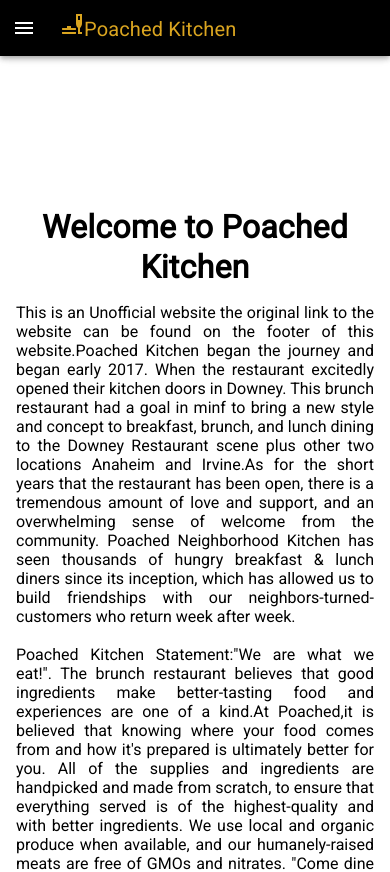
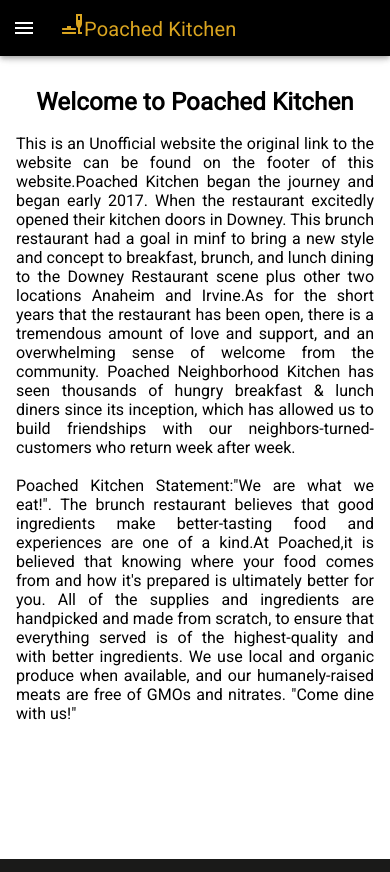
Before and after one commit to Qojedi57/restaurant-website, a React (Vite) app: page /about in a window 390 px wide. Shown: the top 872 px of the page. Built offline with nearby package versions, Linux system fonts and the light colour scheme.

Commit message:
Wip:Updated the contact page of the website

```diff
--- a/src/pages/About.jsx
+++ b/src/pages/About.jsx
@@ -17,9 +17,13 @@ const About = () => {
           },
           "& p":{
             textAlign:"justify",
-
-          }
-
+        },
+        "@media (max-width:600px)":{
+          mt:0,
+          "& h4 ":{
+            fontSize:"1.5rem",
+          },
+        },
         }}
         >
         <Typography variant="h4">Welcome to Poached Kitchen</Typography>
--- a/src/pages/Contact.jsx
+++ b/src/pages/Contact.jsx
@@ -1,10 +1,17 @@
-import React from 'react';
-import Layout from './../components/Layout/Layout';
+import { Box, Typography} from "@mui/system";
+import React from "react";
+import Layout from "./../components/Layout/Layout";
 
 const Contact = () => {
   return (
     <Layout>
-        <h1>Contact Page</h1>
+      <Box sx={{ my:10, ml:10,"& h4":{fontWeight:'bold',mb:2} }}>
+        <Typography variant="h4">Contact The Restaurant</Typography>
+        <p>
+        Need to reach us? Call at the number provided or feel free to send us a message through Email! Say hi, tell us how great we're doing, or ask us a question. We will try our best to reply to everyone's messages as soon as we can.
+        </p>
+      </Box>
+
     </Layout>
   );
 };
```
